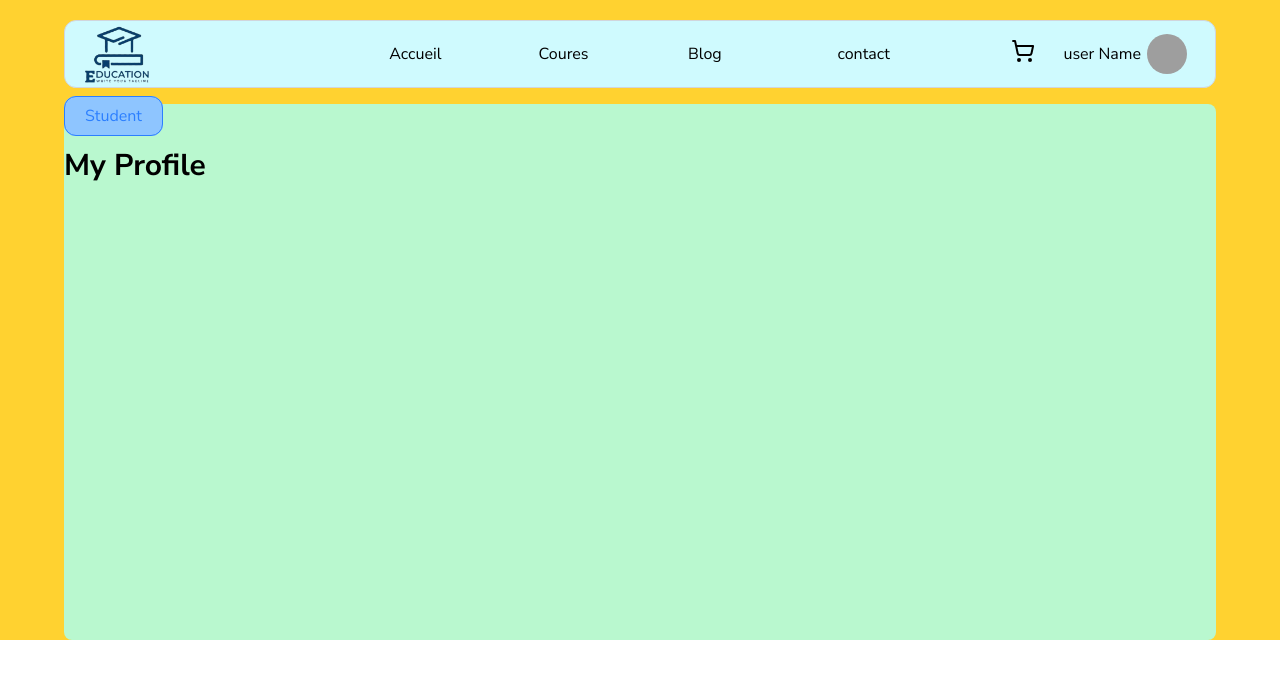
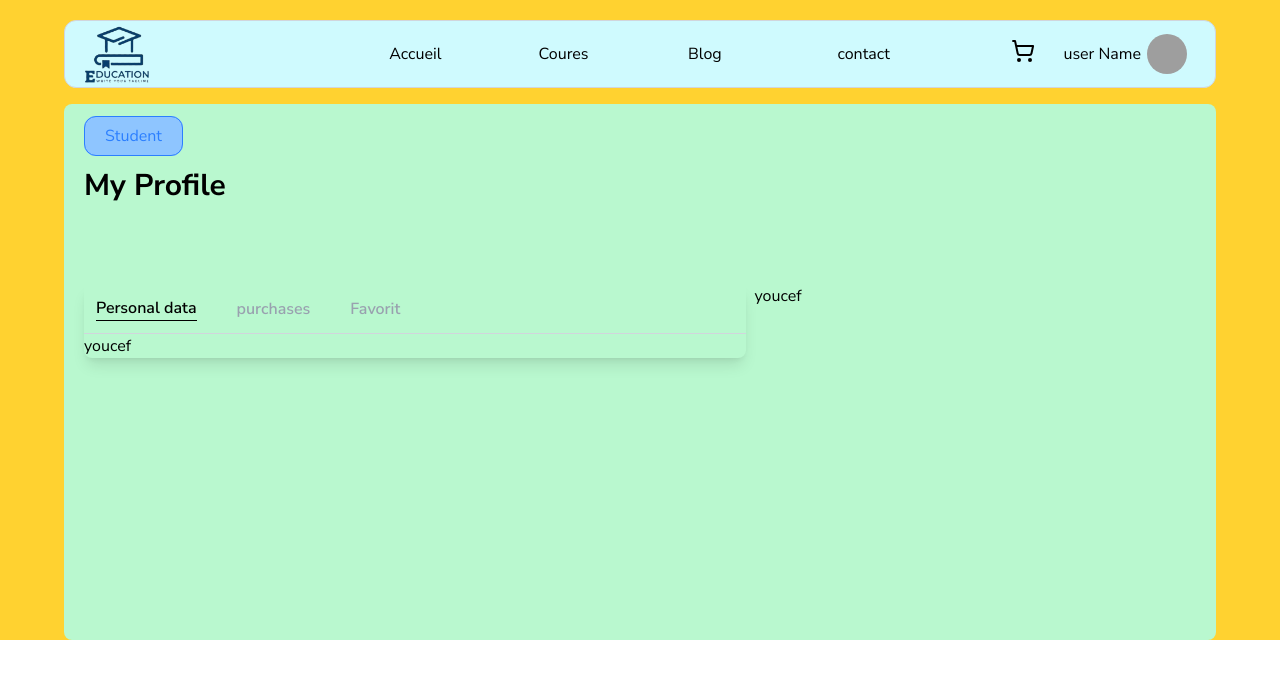
Before and after one commit to mohanddo/e-learning-platform-1, a Next.js app: page /Profile in a window 1280 px wide. Shown: the top 678 px of the page. Built offline with nearby package versions, Linux system fonts and the light colour scheme; grey boxes are pictures that could not be loaded.

Commit message:
some updates

```diff
--- a/app/CourseDetails/[id]/page.tsx
+++ b/app/CourseDetails/[id]/page.tsx
@@ -34,6 +34,7 @@ const CourseD = () => {
                     <JoineCourse/>
                 </div>
             </section>
+
         </section>
     )
 }
--- a/app/Profile/page.tsx
+++ b/app/Profile/page.tsx
@@ -1,13 +1,38 @@
+"use client"
 
+import { useState } from "react";
 
 const Profile = () => {
 
+    const [currentComp, setCurrentComp] = useState<String>("data");
+
     return (
         <section className="bg-amber-300 flex justify-center h-[80vh] pt-[13vh]">
-            <section className="bg-green-200 w-[90%]  flex flex-col rounded-lg">
-                <div>
+            <section className="bg-green-200 w-[90%] p-5 flex flex-col rounded-lg">
+                <div className="mb-20">
                     <span className="px-5 py-2 rounded-xl bg-blue-300 text-blue-500 border border-blue-500">Student</span>
                     <p className="text-3xl font-bold mt-5">My Profile</p>
+                </div>
+
+                <div className="flex flex-row gap-2">
+                    <div className="flex flex-col flex-[1.5] shadow-lg rounded-lg">
+                        <div className="flex flex-row border-b border-gray-300 gap-10 px-3 py-3 items-center ">
+                            <button className={`font-semibold  ${currentComp === "data"? "text-black border-b" : "text-gray-400" } hover:text-black`}>
+                                Personal data
+                            </button>
+                            <button className={`font-semibold  ${currentComp === "pursh"? "text-black border-b" : "text-gray-400" } hover:text-black`}>
+                                purchases
+                            </button>
+                            <button className={`font-semibold  ${currentComp === "fav"? "text-black border-b" : "text-gray-400" } hover:text-black`}>
+                                Favorit
+                            </button>
+                        </div>
+                        youcef
+                    </div>
+
+                    <div className="flex-1 bg-red">
+            youcef
+                    </div>
                 </div>
             </section>
         </section>
@@ -15,3 +40,68 @@ const Profile = () => {
 }
 
 export default Profile;
+
+// important code
+// 'use client';
+
+// import { useState } from 'react';
+// import { motion, AnimatePresence } from 'framer-motion';
+
+// const tabs = [
+//   { id: 'tab1', label: 'Tab One', content: 'This is the first tab content.' },
+//   { id: 'tab2', label: 'Tab Two', content: 'Here goes the second tab stuff.' },
+//   { id: 'tab3', label: 'Tab Three', content: 'And this is the third section.' },
+// ];
+
+// export default function TabComponent() {
+//   const [activeTab, setActiveTab] = useState('tab1');
+//   const [prevTab, setPrevTab] = useState('tab1');
+
+//   const handleTabClick = (id: string) => {
+//     if (id === activeTab) return;
+//     setPrevTab(activeTab);
+//     setActiveTab(id);
+//   };
+
+//   const activeIndex = tabs.findIndex((t) => t.id === activeTab);
+//   const prevIndex = tabs.findIndex((t) => t.id === prevTab);
+//   const direction = activeIndex > prevIndex ? 1 : -1;
+
+//   return (
+//     <div className="flex flex-col items-center p-4 max-w-xl mx-auto mt-40">
+//       {/* Tabs header */}
+//       <div className="flex space-x-4 mb-4">
+//         {tabs.map((tab) => (
+//           <button
+//             key={tab.id}
+//             onClick={() => handleTabClick(tab.id)}
+//             className={`px-4 py-2 rounded-lg transition-colors duration-300 ${
+//               activeTab === tab.id ? 'bg-blue-600 text-white' : 'bg-gray-200'
+//             }`}
+//           >
+//             {tab.label}
+//           </button>
+//         ))}
+//       </div>
+
+//       {/* Animated tab content */}
+//       <div className="relative w-full h-40 overflow-hidden">
+//         <AnimatePresence mode="wait" custom={direction}>
+//           <motion.div
+//             key={activeTab}
+//             custom={direction}
+//             initial={{ x: direction * 300, opacity: 0 }}
+//             animate={{ x: 0, opacity: 1 }}
+//             exit={{ x: -direction * 300, opacity: 0 }}
+//             transition={{ duration: 0.4, ease: 'easeInOut' }}
+//             className="absolute top-0 left-0 w-full h-full"
+//           >
+//             <div className="bg-white p-6 rounded-lg shadow h-full flex items-center justify-center text-center">
+//               {tabs.find((t) => t.id === activeTab)?.content}
+//             </div>
+//           </motion.div>
+//         </AnimatePresence>
+//       </div>
+//     </div>
+//   );
+// }
--- /dev/null
+++ b/components/profilePage/personalData.tsx
@@ -0,0 +1,10 @@
+
+
+const PersonalData = () => {
+
+    return(
+        <div></div>
+    )
+}
+
+export default PersonalData;
```
